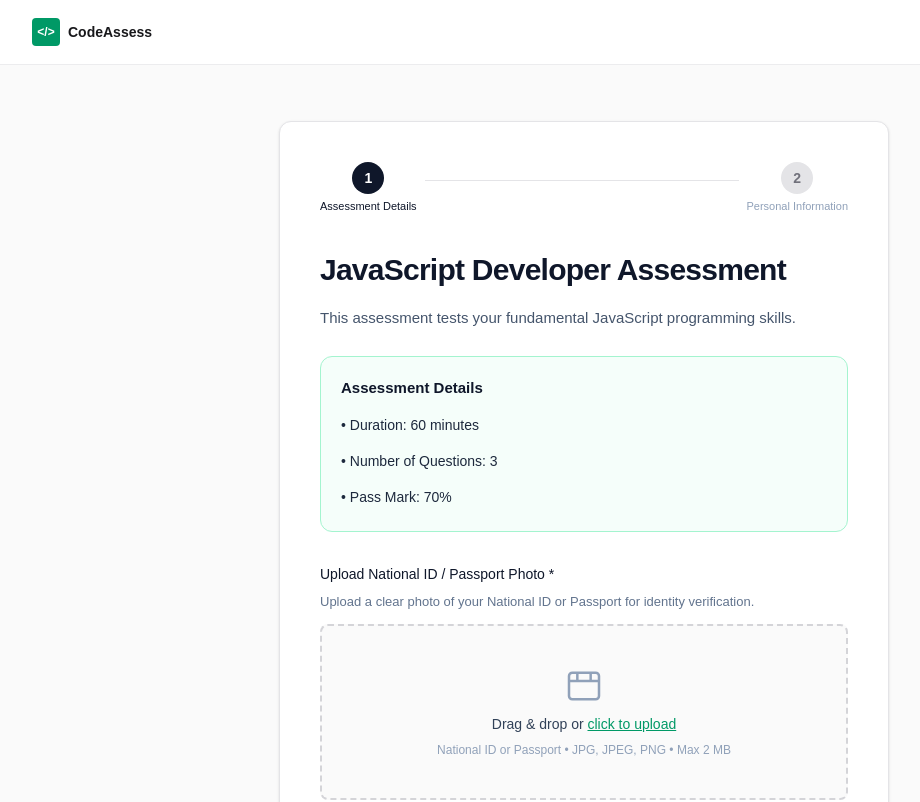
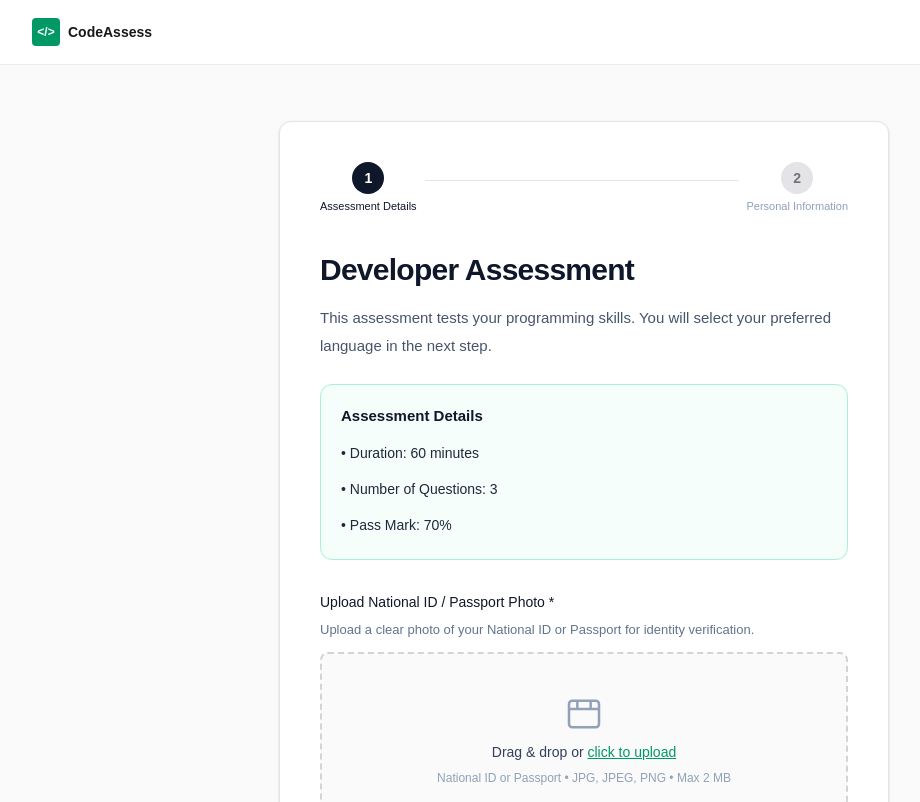
Before and after one commit to SheCanCODE-Capstone-Projects/Assessment_Platfrom_fe, a Next.js app: page /CandidateRegisterPage in a window 1280 px wide. Shown: the top 802 px of the page, without its empty margins (56-976 px from the left). Built offline with nearby package versions, Linux system fonts and the light colour scheme.

Commit message:
remove hardcoded language from step 1

```diff
--- a/pages/CandidateRegisterPage.tsx
+++ b/pages/CandidateRegisterPage.tsx
@@ -259,10 +259,10 @@ export default function CandidateRegisterPage() {
             <>
               <header>
                 <h1 className="text-[28px] font-bold tracking-tight text-[#0f172a] sm:text-[30px]">
-                  JavaScript Developer Assessment
+                  Developer Assessment
                 </h1>
                 <p className="mt-3 text-[15px] leading-7 text-slate-600">
-                  This assessment tests your fundamental JavaScript programming skills.
+                  This assessment tests your programming skills. You will select your preferred language in the next step.
                 </p>
               </header>
 
```
